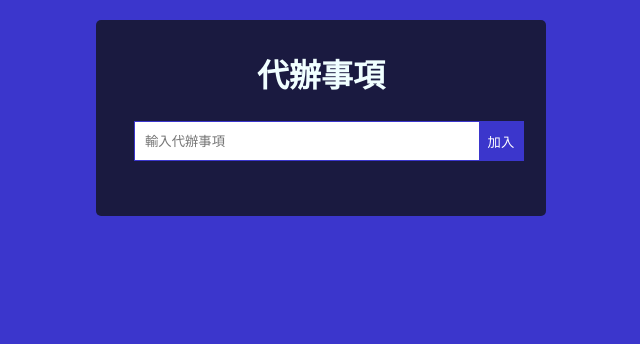
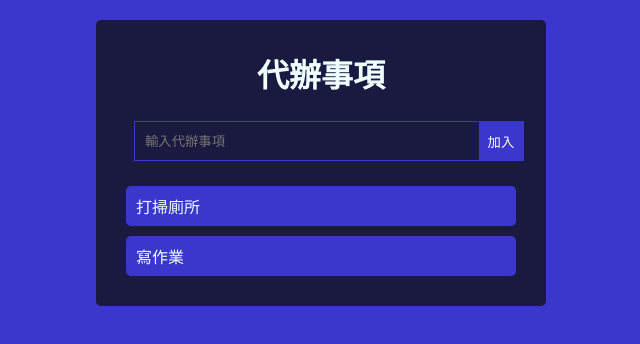
Before and after one commit to wucheng930628/react-todoList, a React (Vite) app: page / in a window 1280 px wide. Shown: the top 344 px of the page, without its empty margins (319-959 px from the left). Built offline with nearby package versions, Linux system fonts and the light colour scheme.

Commit message:
輸入代辦事項功能

```diff
--- a/src/App.css
+++ b/src/App.css
@@ -32,7 +32,7 @@ body {
 .create-form > input {
     outline: none;
     border: none;
-    background-color: none;
+    background-color: #1a1a40;
     color: white;
     width: 100%;
     height: 100%;
@@ -47,3 +47,15 @@ body {
     height: 100%;
     cursor: pointer;
 }
+
+.todo {
+    background-color: #3b36cc;
+    height: 40px;
+    padding: 0 10px;
+    margin-top: 10px;
+    border-radius: 5px;
+    display: flex;
+    justify-content: space-between;
+    align-items: center;
+
+}
--- a/src/component/CreateForm.jsx
+++ b/src/component/CreateForm.jsx
@@ -1,7 +1,20 @@
-function CreateForm() {
+import { useState } from "react";
+
+function CreateForm({addTodo}) {
+
+const [content, setContent] = useState("");
+const handleSubmit = (e) => {
+  e.preventDefault()
+  addTodo(content)
+  setContent('')
+
+
+}
   return (
-    <form className="create-form">
-      <input type="text" placeholder="輸入代辦事項" />
+    <form className="create-form" onSubmit={handleSubmit}>
+      <input type="text" placeholder="輸入代辦事項"
+      value={content}
+      onChange={(e)=>{setContent(e.target.value)}}/>
       <button type="submit">加入</button>
     </form>
   );
--- /dev/null
+++ b/src/component/Todo.jsx
@@ -0,0 +1,7 @@
+function Todo({todo}) {
+    return <div className="todo">
+        <p>{todo.content}</p>
+    </div>
+}
+
+export default Todo
--- a/src/component/TodoWrapper.jsx
+++ b/src/component/TodoWrapper.jsx
@@ -1,10 +1,23 @@
+import { useState } from "react";
 import CreateForm from "./CreateForm";
+import Todo from "./Todo";
 
 function TodoWrapper() {
+  const [todos, setTodos] = useState([
+    { content: "打掃廁所", id: Math.random() },
+    { content: "寫作業", id: Math.random() },
+  ]);
+const addTodo = (content) =>{
+  setTodos([...todos, {content: content, id: Math.random()}])
+}
+
   return (
     <div className="wrapper">
       <h1>代辦事項</h1>
-      <CreateForm />
+      <CreateForm addTodo={addTodo}/>
+      {todos.map((todo) => {
+        return <Todo todo={todo} key={todo.id} />;
+      })}
     </div>
   );
 }
```
